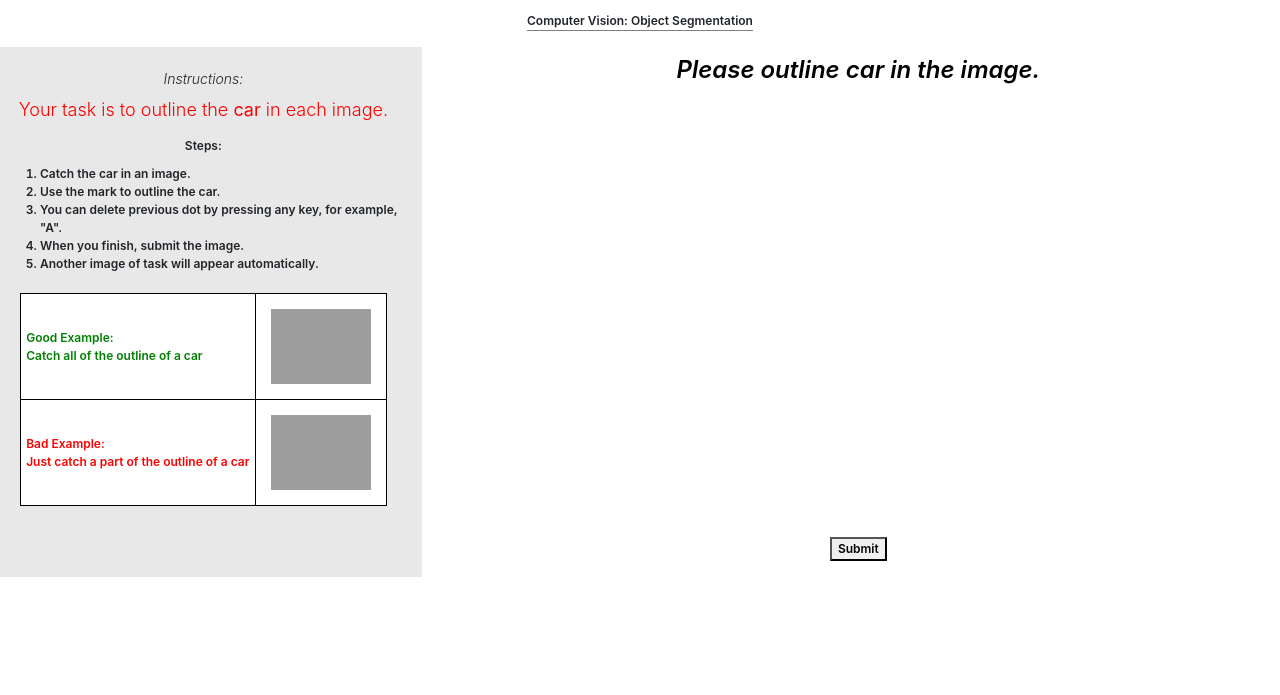
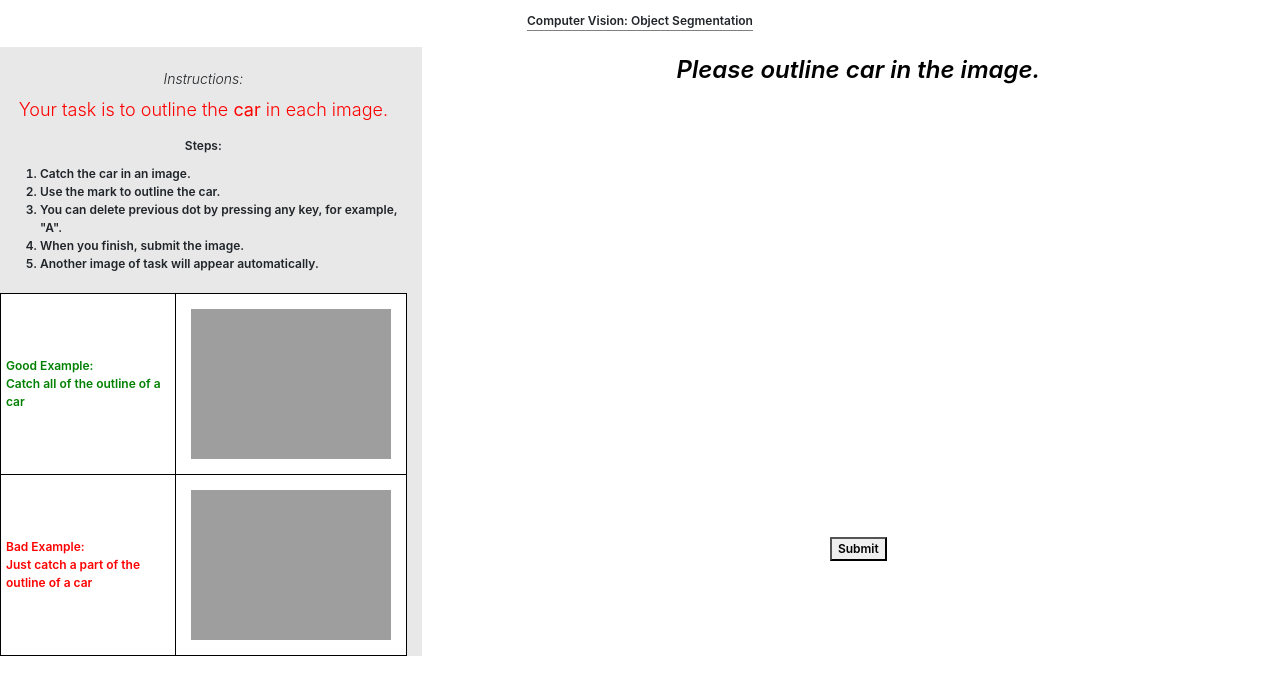
Before and after one commit to beforux/ShakeYourLove, a Jekyll site: the page img/hw/index.html, which Jekyll copies as it is, in a window 1280 px wide. Shown: the top 695 px of the page. Built offline with Jekyll 4.4.1, drawn with Linux system fonts in a browser that asks for light colours.

Commit message:
Add files via upload

```diff
--- a/img/hw/index.html
+++ b/img/hw/index.html
@@ -29,13 +29,13 @@
 			<table class="center">
 				<tr class="smallFont">
 					<td class="good"> Good Example: <br> Catch all of the outline of a car</td>
-					<td><img src="http://beforapps.com/img/photo/cars/e1.png" width="100px"></td>
+					<td><img src="https://beforapps.com/img/cars/e2.png" width="200px"></td>
 
 			    </tr>
 			    <tr class="smallFont">
 					<td class="bad"> Bad Example: <br> Just catch a part of the outline of a car </td>
 
-					<td><img src="http://beforapps.com/img/photo/cars/e2.png" width="100px"></td>
+					<td><img src="https://beforapps.com/img/cars/e1.png" width="200px"></td>
 
 			    </tr>
 
```
